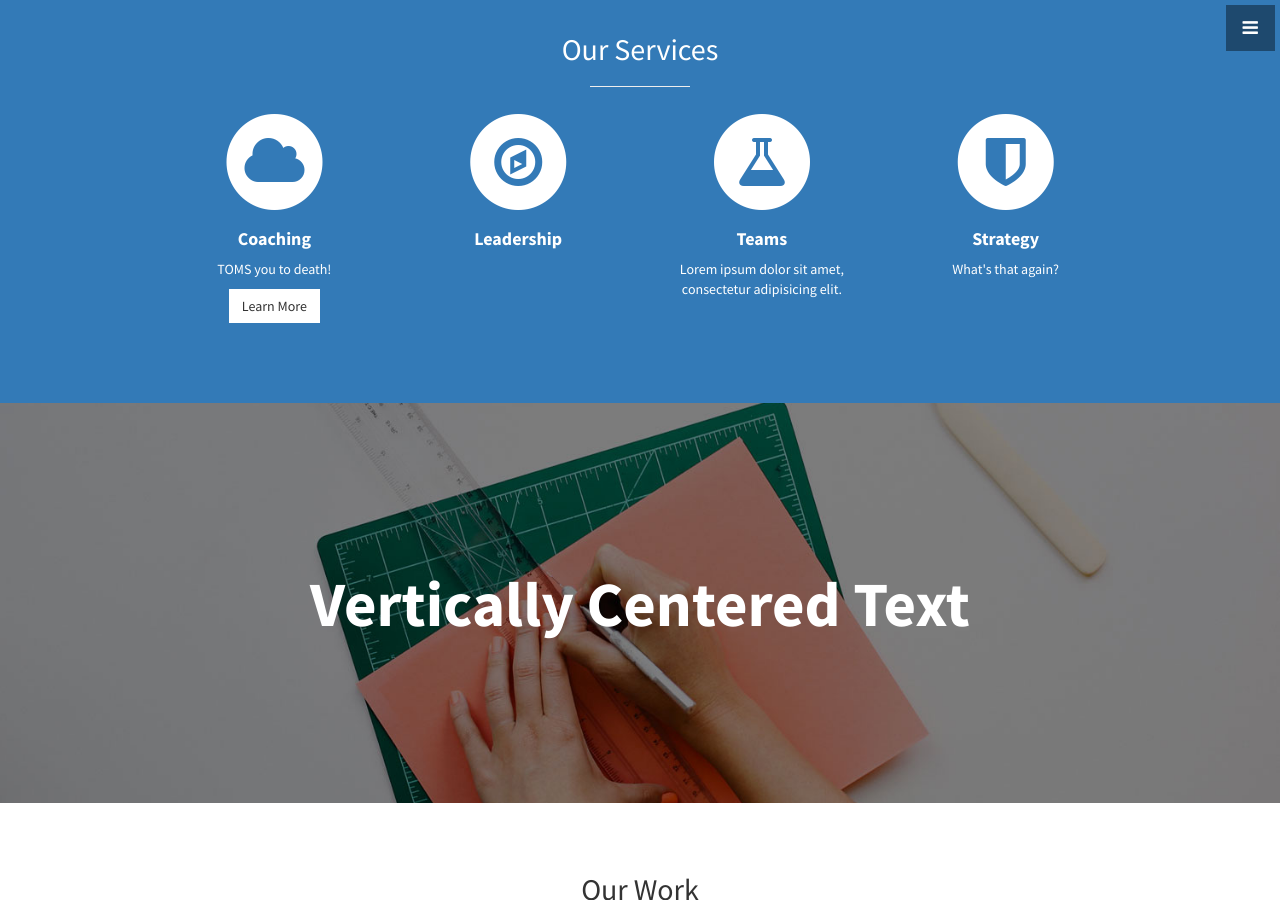
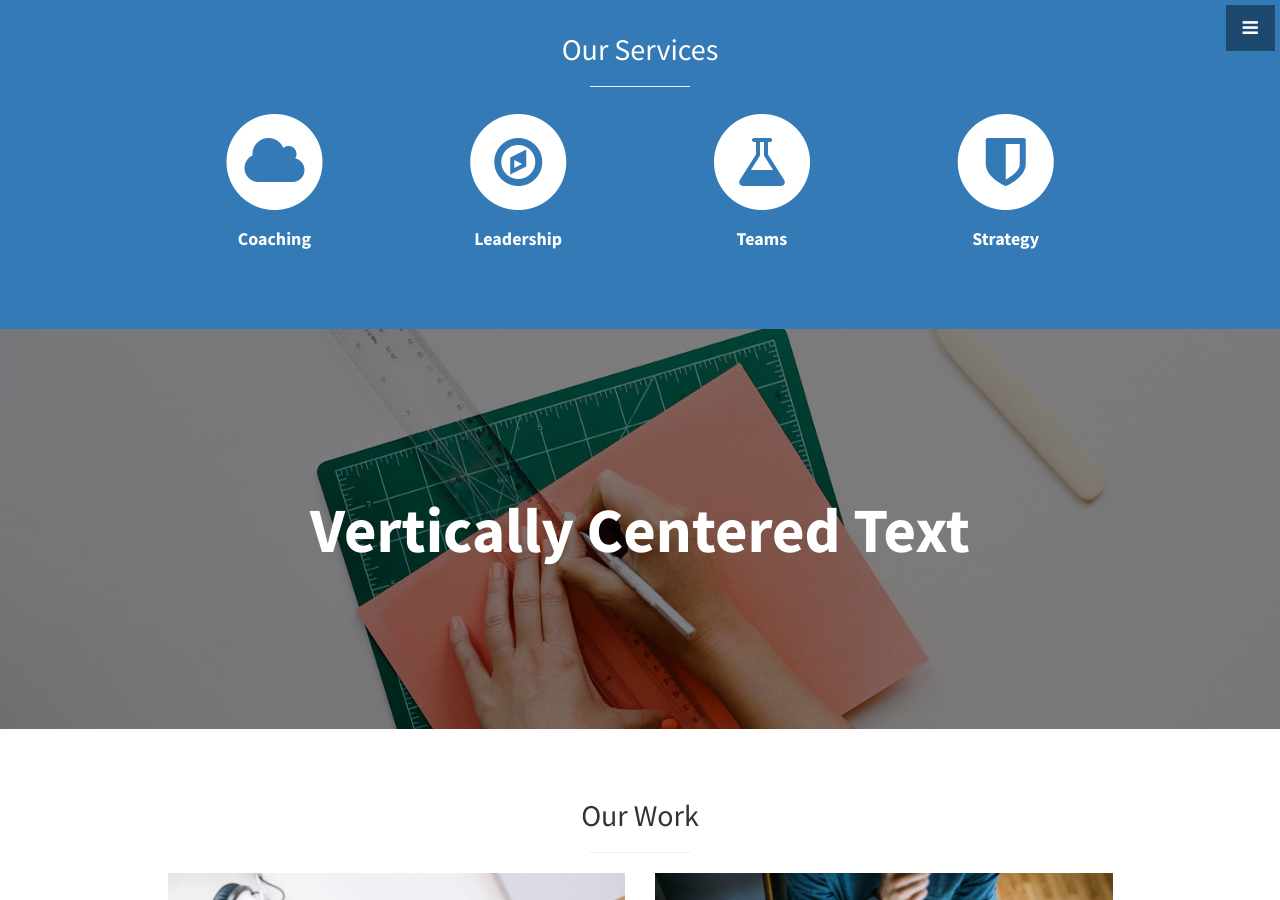
Before and after one commit to jikinluke8/inspark, a Jekyll site: the page built from index.html, in a window 1280 px wide and 900 px high, scrolled down 1149 px. Built offline with Jekyll 4.4.1, drawn with Linux system fonts in a browser that asks for light colours.

Commit message:
Update services.html

```diff
--- a/_includes/services.html
+++ b/_includes/services.html
@@ -15,8 +15,7 @@
               <h4>
                 <strong>Coaching</strong>
               </h4>
-              <p>TOMS you to death!</p>
-              <a href="#" class="btn btn-light">Learn More</a>
+              <p></p>
             </div>
           </div>
           <div class="col-md-3 col-sm-6">
@@ -40,7 +39,7 @@
               <h4>
                 <strong>Teams</strong>
               </h4>
-              <p>Lorem ipsum dolor sit amet, consectetur adipisicing elit.</p>
+              <p></p>
             </div>
           </div>
           <div class="col-md-3 col-sm-6">
@@ -52,7 +51,7 @@
               <h4>
                 <strong>Strategy</strong>
               </h4>
-              <p>What's that again?</p>
+              <p></p>
             </div>
           </div>
         </div>
```
